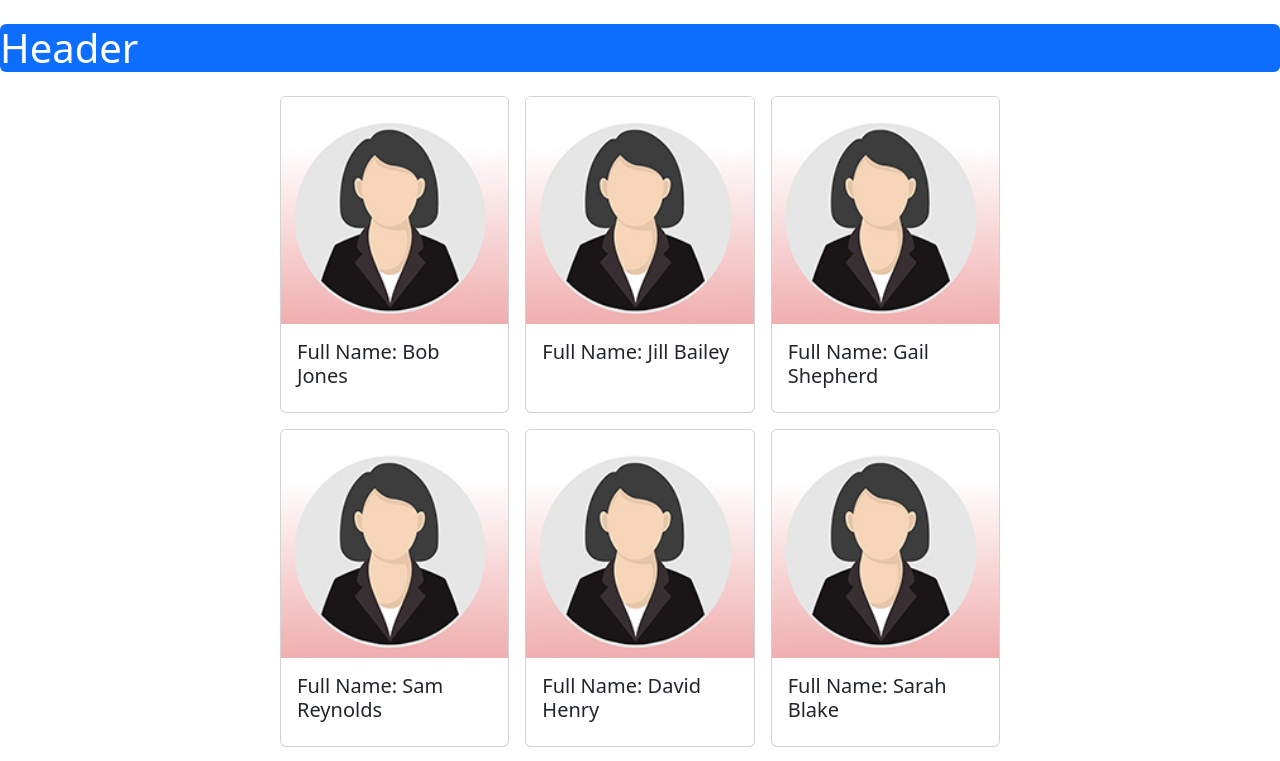
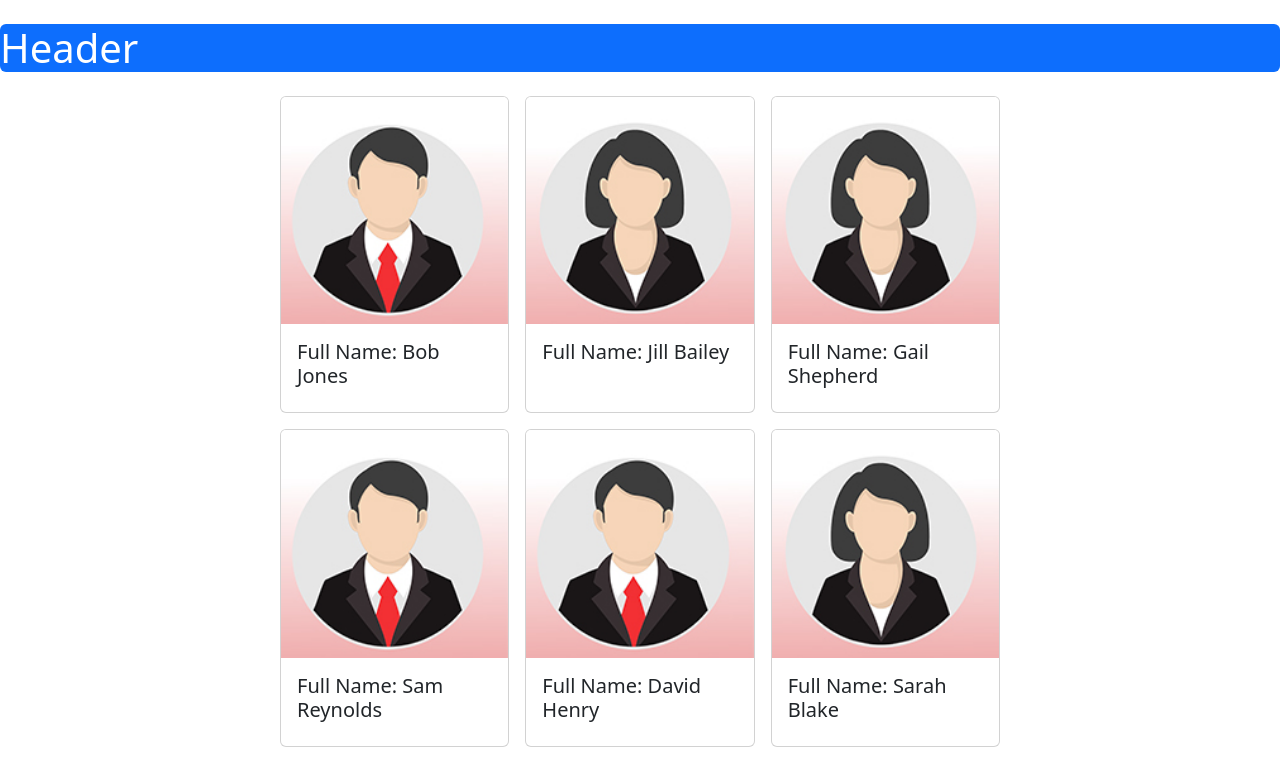
Before and after one commit to jupitters/team-member-allocation, a React (Vite) app: page / in a window 1280 px wide. Shown: the top 761 px of the page. Built offline with nearby package versions, Linux system fonts and the light colour scheme.

Commit message:
photos by gender

```diff
--- a/src/Employees.jsx
+++ b/src/Employees.jsx
@@ -98,7 +98,8 @@ const Employees = () => {
             {
               employees.map((employee) => (
                 <div id={employee.id} className='card m-2' style={{cursor: "pointer"}}>
-                  <img src={femaleProfile} className='card-img-top'/>
+                  {employee.gender == 'female'? <img src={femaleProfile} className='card-img-top'/>:
+                                                <img src={maleProfile} className='card-img-top' />}
                   <div className='card-body'>
                     <h5 className='card-title'>Full Name: {employee.fullName}</h5>
                   </div>
```
